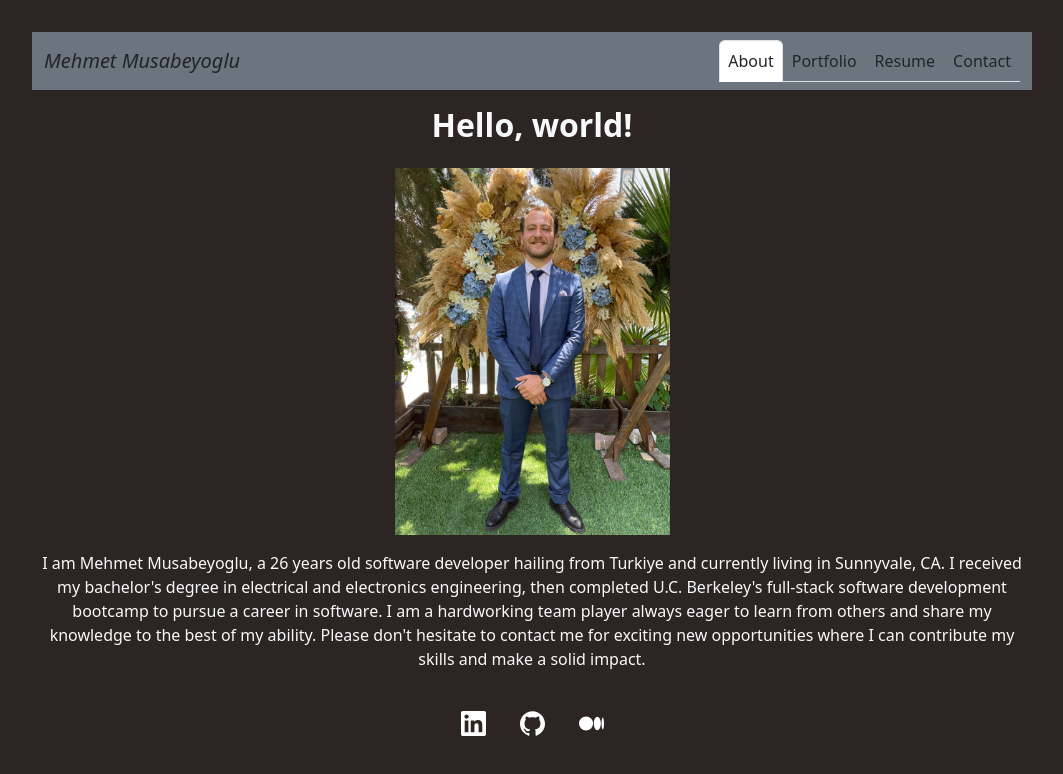
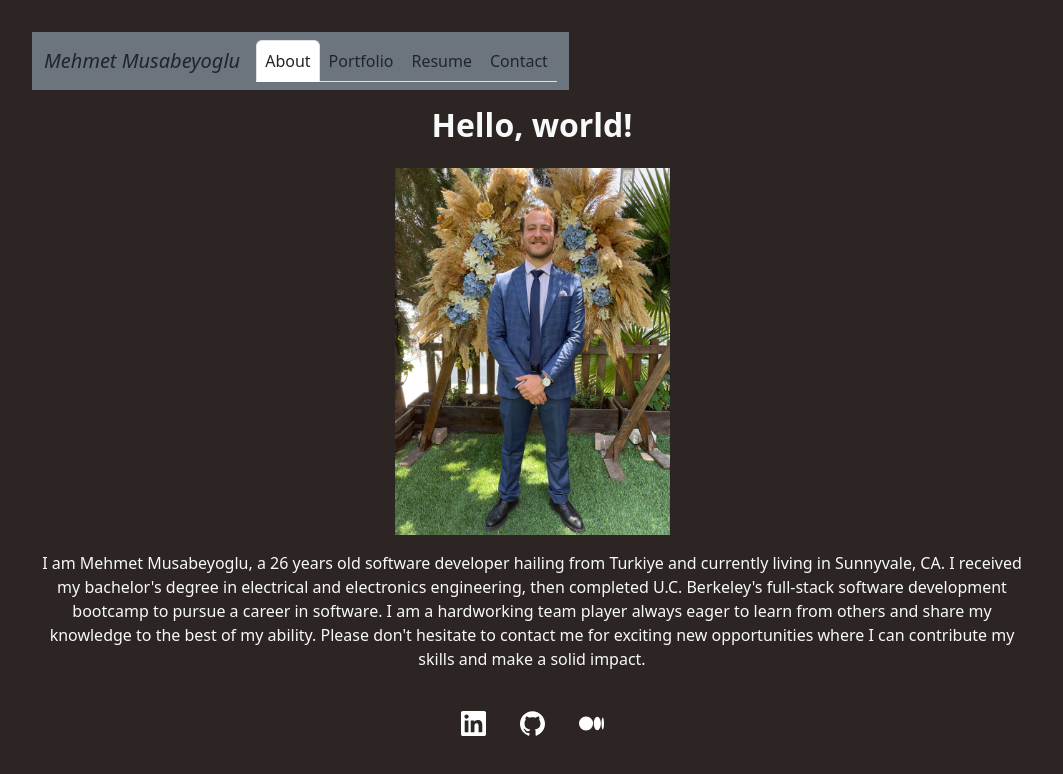
Before and after one commit to MehmetMusabeyoglu/React-Portfolio, a React (Create React App) app: page / in a window 1280 px wide. Shown: the top 774 px of the page, without its empty margins (108-1171 px from the left). Built offline with nearby package versions, Linux system fonts and the light colour scheme.

Commit message:
Deployment

```diff
--- a/src/components/Main.js
+++ b/src/components/Main.js
@@ -29,7 +29,7 @@ export default function Main() {
 
   return (
     <div>
-      <header>
+      <header className="d-flex flex-wrap">
         <NavBar currentPage={currentPage} handlePageChange={handlePageChange} />
       </header>
       <main>
--- a/src/components/NavBar.js
+++ b/src/components/NavBar.js
@@ -9,7 +9,7 @@ function NavBar({ currentPage, handlePageChange }) {
         <div>
             <Navbar bg="secondary" expand="lg">
                 <Container>
-                    <Navbar.Brand className="text-dark" href={"AboutMe"}><em>Mehmet Musabeyoglu</em></Navbar.Brand>
+                    <Navbar.Brand className="text-dark"><em>Mehmet Musabeyoglu</em></Navbar.Brand>
                     <Nav justify variant="tabs" defaultActiveKey={"AboutMe"} onSelect={(item) => handlePageChange(item)}>
                         <Nav.Item>
                             <Nav.Link className="text-dark" eventKey={"AboutMe"}>About</Nav.Link>
```
Also changed, not shown: 1 other file (tests, documents, lock files or other folders).
